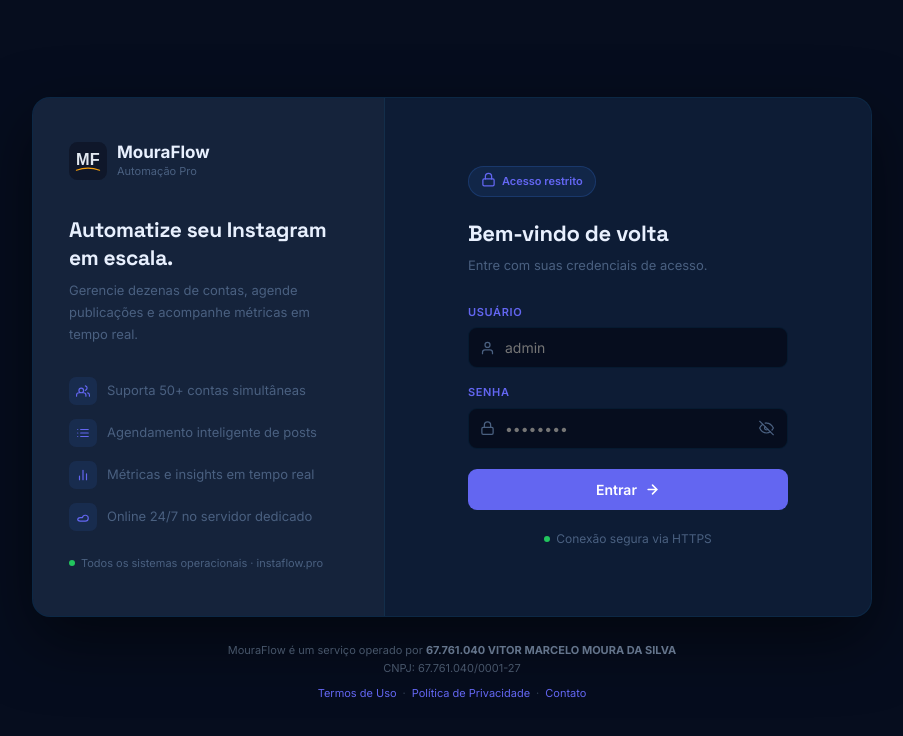
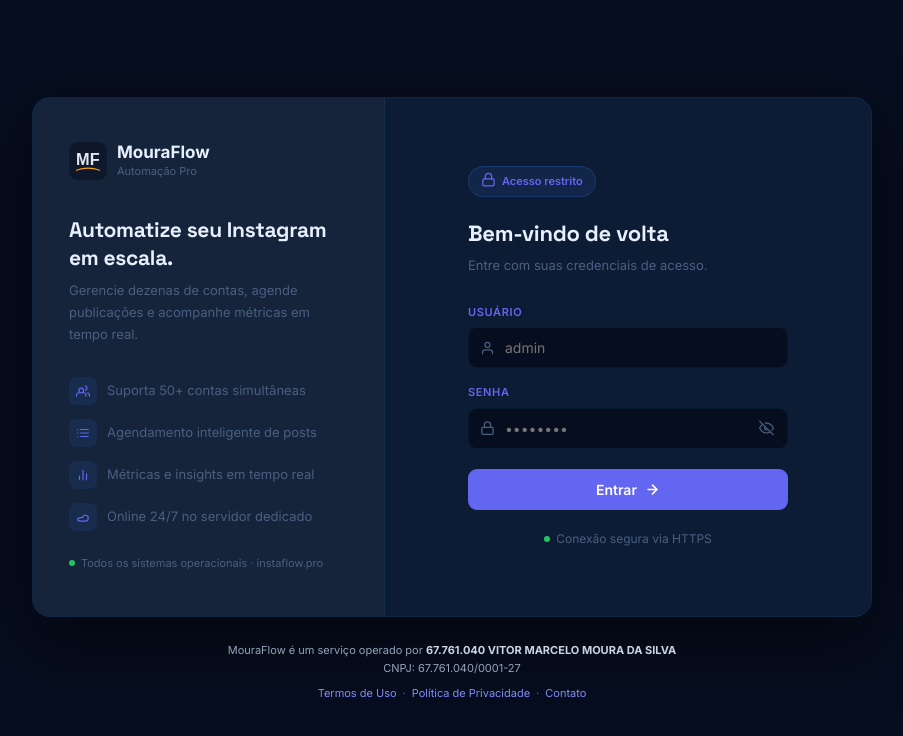
Before and after one commit to v1tormoura/insta-automation, a React (Vite) app in the folder frontend/: page /login in a window 1280 px wide. Shown: the top 736 px of the page, without its empty margins (188-1091 px from the left). Built offline with nearby package versions, Linux system fonts and the light colour scheme; no server answers.

Commit message:
fix: lighten login footer text colors for dark background visibility

```diff
--- a/frontend/src/pages/Login.jsx
+++ b/frontend/src/pages/Login.jsx
@@ -214,17 +214,17 @@ export default function Login() {
 
       {/* Rodapé legal — necessário para verificação Meta */}
       <div style={{ marginTop: 24, textAlign: 'center', lineHeight: 1.7 }}>
-        <div style={{ fontSize: 11, color: '#475569' }}>
+        <div style={{ fontSize: 11, color: '#94a3b8' }}>
           MouraFlow é um serviço operado por{' '}
-          <strong style={{ color: '#64748b' }}>67.761.040 VITOR MARCELO MOURA DA SILVA</strong>
+          <strong style={{ color: '#cbd5e1' }}>67.761.040 VITOR MARCELO MOURA DA SILVA</strong>
         </div>
-        <div style={{ fontSize: 11, color: '#475569' }}>CNPJ: 67.761.040/0001-27</div>
+        <div style={{ fontSize: 11, color: '#94a3b8' }}>CNPJ: 67.761.040/0001-27</div>
         <div style={{ marginTop: 6, fontSize: 11 }}>
-          <a href="/termos" style={{ color: '#6366f1', textDecoration: 'none' }}>Termos de Uso</a>
-          <span style={{ color: '#334155', margin: '0 6px' }}>·</span>
-          <a href="/privacidade" style={{ color: '#6366f1', textDecoration: 'none' }}>Política de Privacidade</a>
-          <span style={{ color: '#334155', margin: '0 6px' }}>·</span>
-          <a href="mailto:contato@instaflow.pro" style={{ color: '#6366f1', textDecoration: 'none' }}>Contato</a>
+          <a href="/termos" style={{ color: '#818cf8', textDecoration: 'none' }}>Termos de Uso</a>
+          <span style={{ color: '#64748b', margin: '0 6px' }}>·</span>
+          <a href="/privacidade" style={{ color: '#818cf8', textDecoration: 'none' }}>Política de Privacidade</a>
+          <span style={{ color: '#64748b', margin: '0 6px' }}>·</span>
+          <a href="mailto:contato@instaflow.pro" style={{ color: '#818cf8', textDecoration: 'none' }}>Contato</a>
         </div>
       </div>
     </div>
```
